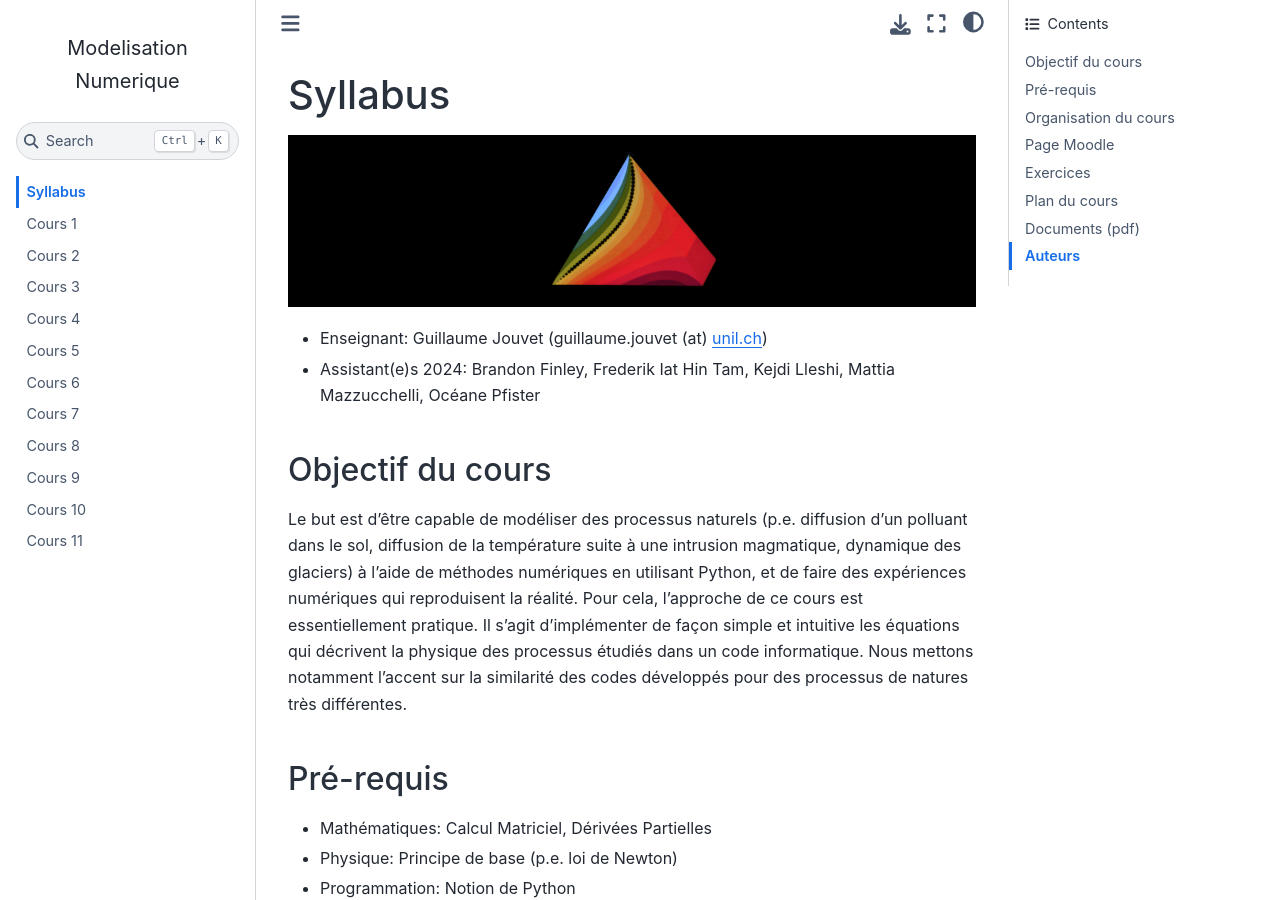
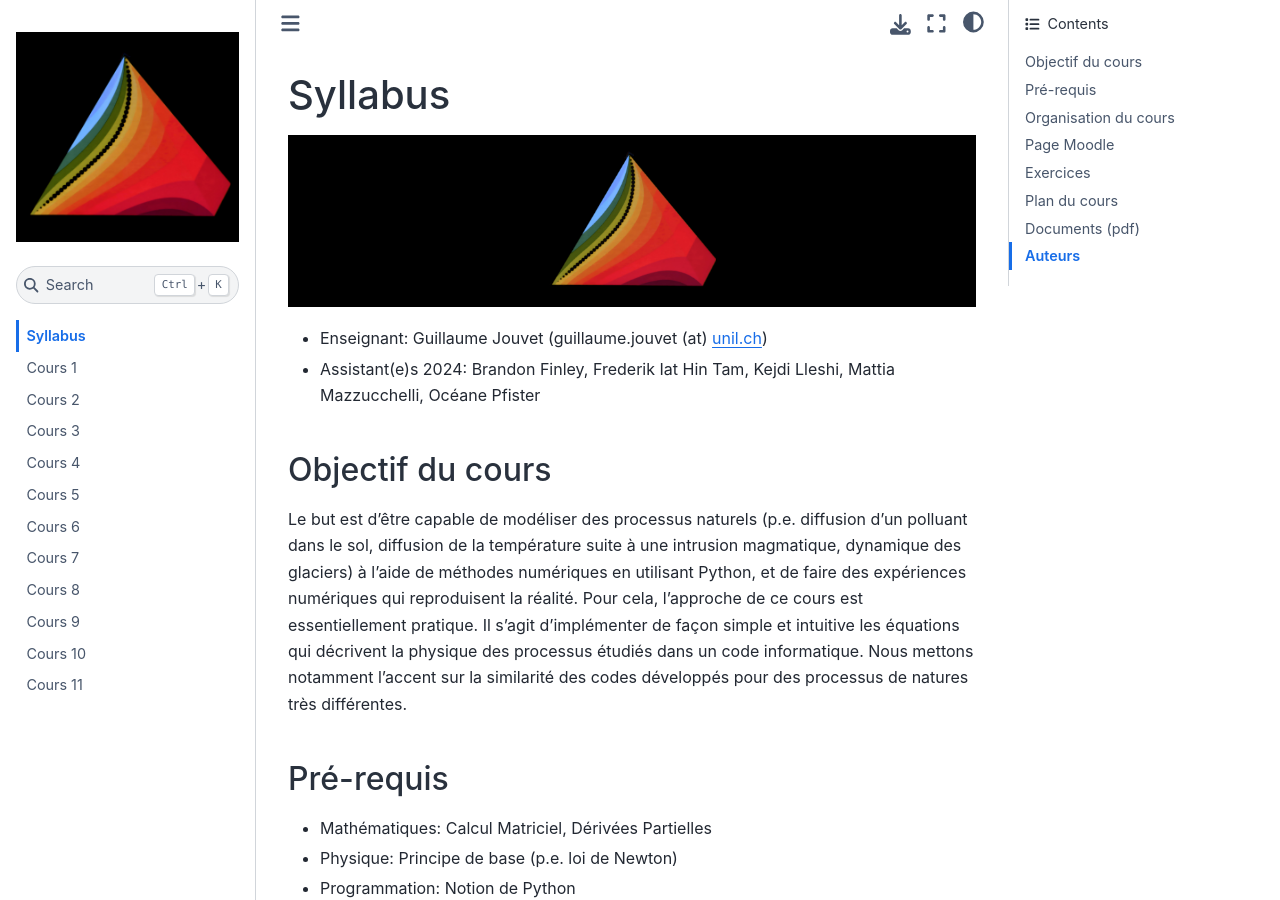
Before and after one commit to jouvetg/modnum, a Jupyter Book: the page built from syllabus.md, in a window 1280 px wide and 900 px high. Built offline with Jupyter Book 1.0.4 settings and Sphinx 7.4.7 and the Sphinx Book theme 1.1.4, drawn with Linux system fonts in a browser that asks for light colours; pages that are not in the unit, such as notebooks, are missing from menus.

Commit message:
minor updates

```diff
--- a/_config.yml
+++ b/_config.yml
@@ -1,7 +1,7 @@
 # Jupyter Book Configuration
 title: "Modelisation Numerique"
 author: "Les auteurs du cours de Modelisation Numerique"
-logo: ""
+logo: "illu_mod_num.png"
 execute:
   execute_notebooks: "off"  # Turn off execution
   remove_cell_tags: ["solution"]  # Remove cells tagged with "solution"
```
Also changed, not shown: illu_mod_num.png (added), 3 other files.
